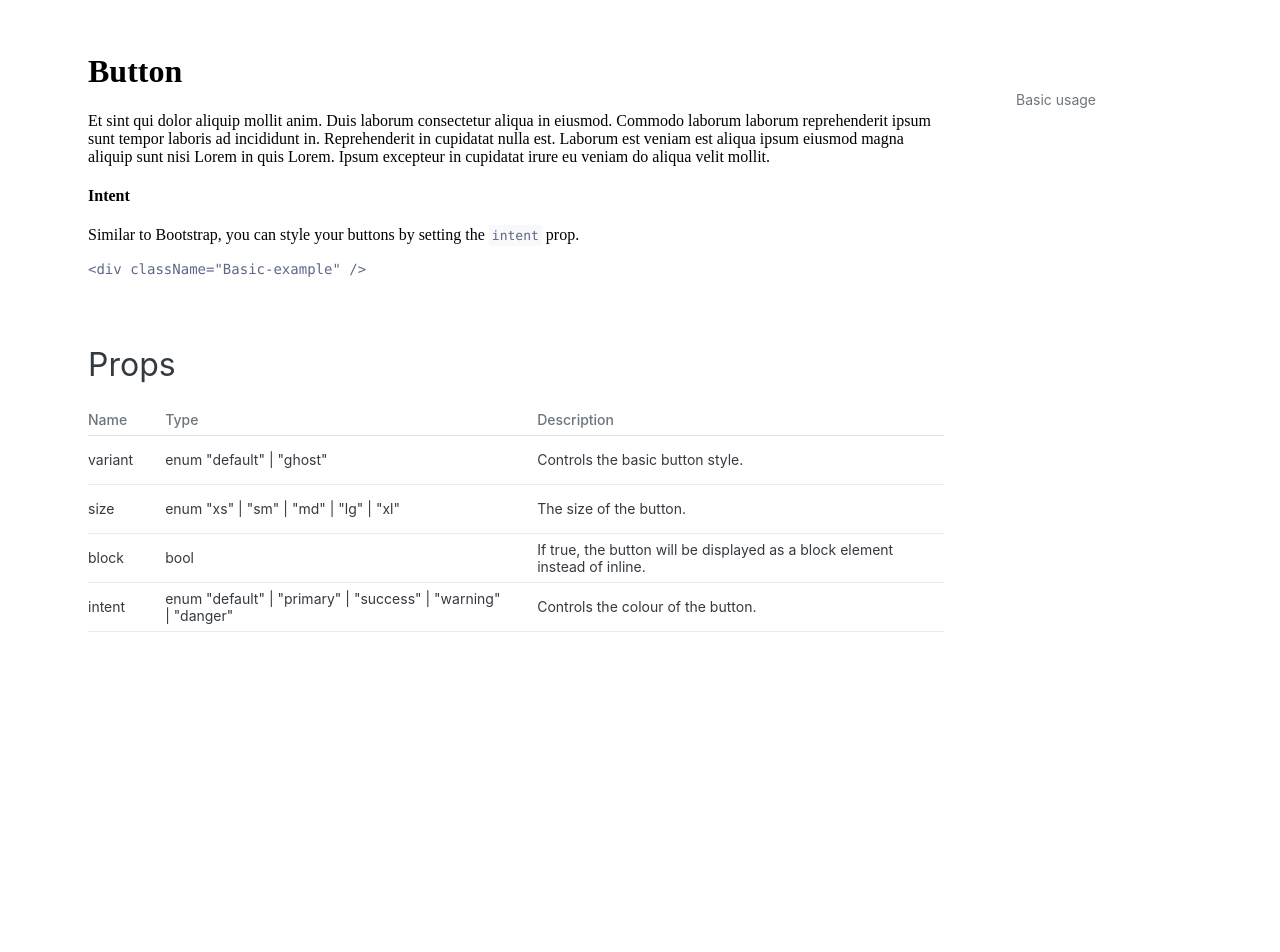
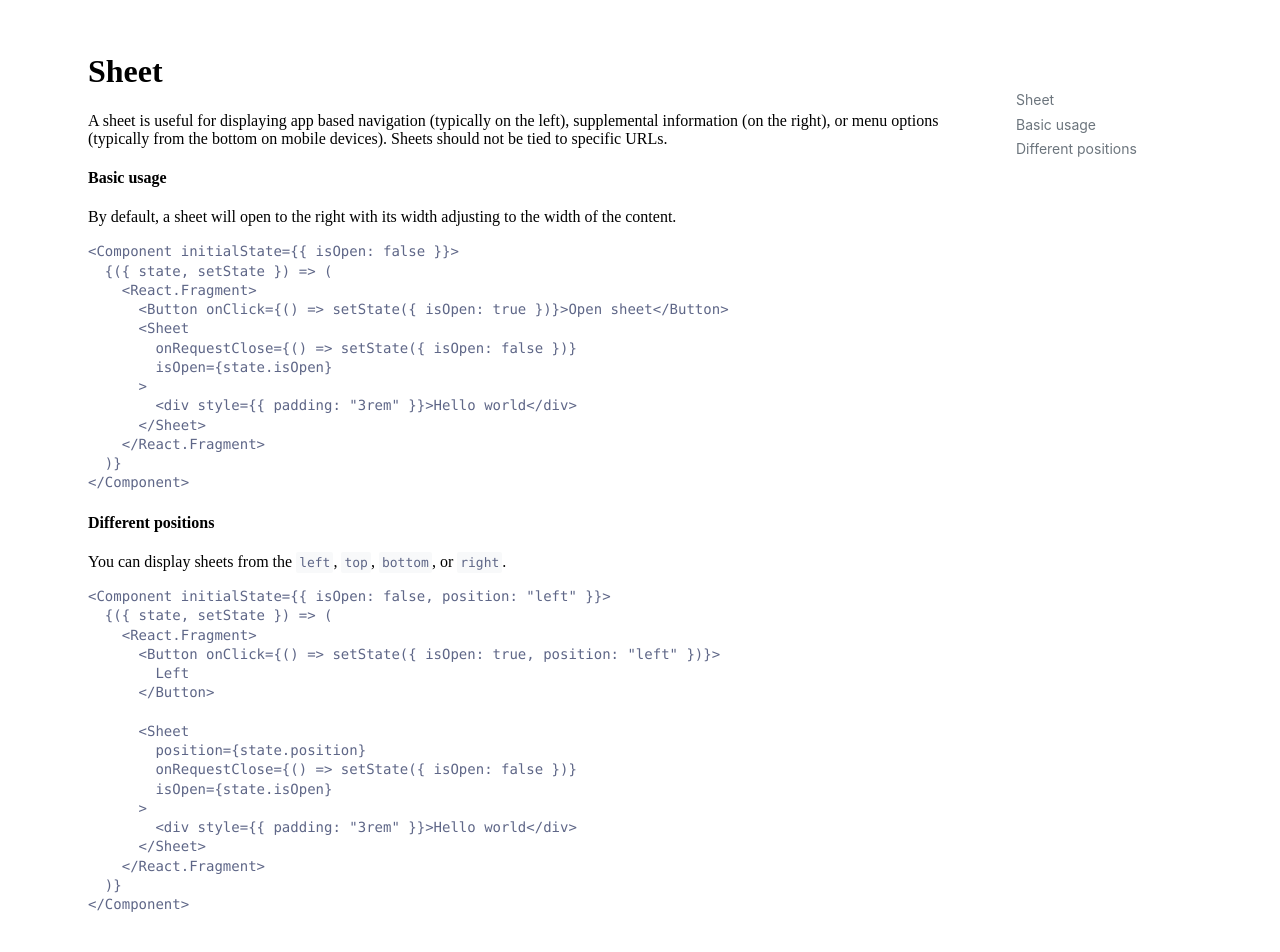
Before and after one commit to bmcmahen/sancho, a Gatsby site in the folder docs/: page /components/sheet in a window 1280 px wide. Shown: the top 952 px of the page. Before the commit the page ends 800 px from the top, so only its background shows below. Built offline with nearby package versions, Linux system fonts and the light colour scheme; Gatsby itself is replaced by a stand-in of ours; some packages are replaced by stand-ins of ours; code samples lack their colours.

````diff
--- a/docs/src/pages/components/sheet.mdx
+++ b/docs/src/pages/components/sheet.mdx
@@ -4,23 +4,61 @@
 import { Props } from "../../components/Props"
 import SEO from "../../components/SEO"
 
-<SEO title="Button" />
+<SEO title="Sheet" />
 
 <Container>
 <Article sidebar={[
-  { id: 'Basic usage', name: 'Basic usage' }
+  { id: 'Sheet', name: 'Sheet' },
+  { id: 'Basic usage', name: 'Basic usage' },
+  { id: 'Different positions', name: 'Different positions'}
 ]}>
 
-# Button
+# Sheet
 
-Et sint qui dolor aliquip mollit anim. Duis laborum consectetur aliqua in eiusmod. Commodo laborum laborum reprehenderit ipsum sunt tempor laboris ad incididunt in. Reprehenderit in cupidatat nulla est. Laborum est veniam est aliqua ipsum eiusmod magna aliquip sunt nisi Lorem in quis Lorem. Ipsum excepteur in cupidatat irure eu veniam do aliqua velit mollit.
+A sheet is useful for displaying app based navigation (typically on the left), supplemental information (on the right), or menu options (typically from the bottom on mobile devices). Sheets should not be tied to specific URLs.
 
-#### Intent
+#### Basic usage
 
-Similar to Bootstrap, you can style your buttons by setting the `intent` prop.
+By default, a sheet will open to the right with its width adjusting to the width of the content.
 
 ```jsx
-<div className="Basic-example" />
+<Component initialState={{ isOpen: false }}>
+  {({ state, setState }) => (
+    <React.Fragment>
+      <Button onClick={() => setState({ isOpen: true })}>Open sheet</Button>
+      <Sheet
+        onRequestClose={() => setState({ isOpen: false })}
+        isOpen={state.isOpen}
+      >
+        <div style={{ padding: "3rem" }}>Hello world</div>
+      </Sheet>
+    </React.Fragment>
+  )}
+</Component>
+```
+
+#### Different positions
+
+You can display sheets from the `left`, `top`, `bottom`, or `right`.
+
+```jsx
+<Component initialState={{ isOpen: false, position: "left" }}>
+  {({ state, setState }) => (
+    <React.Fragment>
+      <Button onClick={() => setState({ isOpen: true, position: "left" })}>
+        Left
+      </Button>
+
+      <Sheet
+        position={state.position}
+        onRequestClose={() => setState({ isOpen: false })}
+        isOpen={state.isOpen}
+      >
+        <div style={{ padding: "3rem" }}>Hello world</div>
+      </Sheet>
+    </React.Fragment>
+  )}
+</Component>
 ```
 
 <Props names={["Button"]} />
--- a/src/Spinner.tsx
+++ b/src/Spinner.tsx
@@ -20,10 +20,10 @@
       role="status"
       css={css`
         display: inline-block;
-        width: 2rem;
-        height: 2rem;
+        width: 1.5rem;
+        height: 1.5rem;
         vertical-align: text-bottom;
-        border: 0.25em solid currentColor;
+        border: 0.2em solid currentColor;
         border-right-color: transparent;
         border-radius: 50%;
         animation: ${spin} 0.75s linear infinite;
````
Also changed, not shown: docs/src/pages/components/spinner.mdx (+6 -7 lines).
